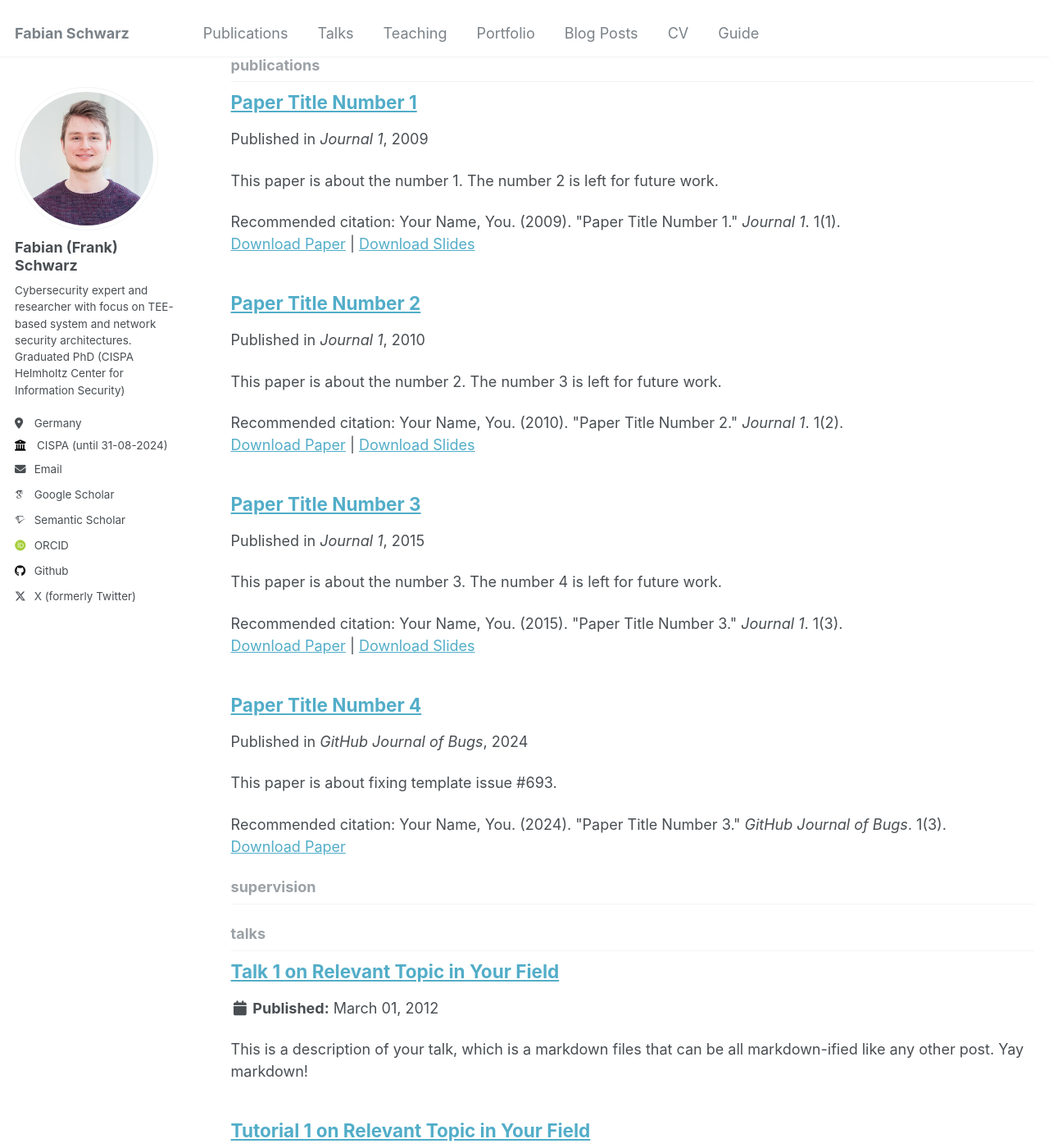
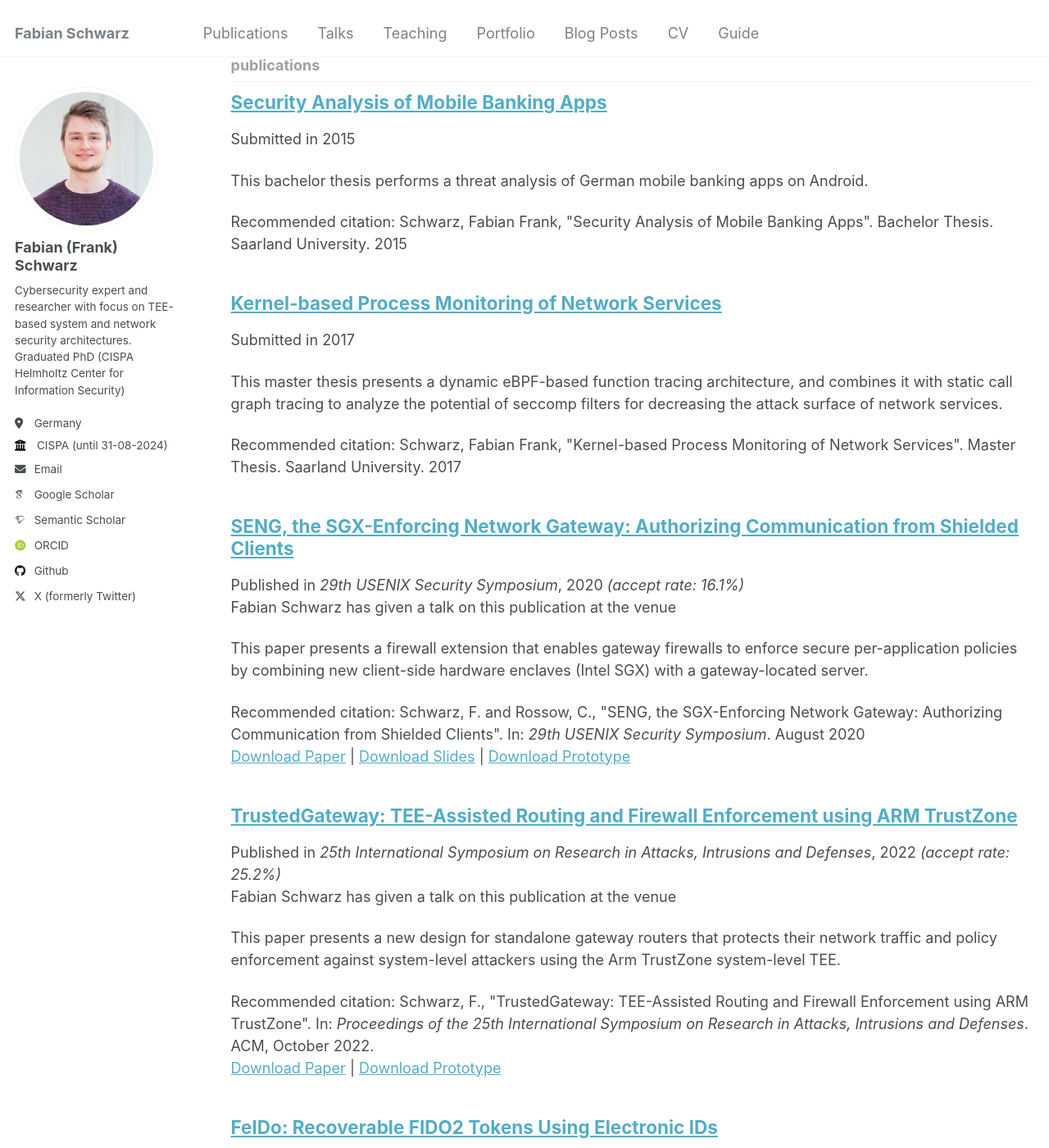
Before and after one commit to fa-schwarz/fa-schwarz.github.io, a Jekyll site: the page built from _pages/collection-archive.html, in a window 1280 px wide and 1400 px high, scrolled down 1049 px. Shown: the whole window at 82% size. Built offline with Jekyll 4.4.1, drawn with Linux system fonts in a browser that asks for light colours; some web fonts are replaced; some of the changed text lies outside the part shown.

Commit message:
Added list of publications

```diff
--- a/_includes/archive-single.html
+++ b/_includes/archive-single.html
@@ -38,10 +38,20 @@
       <p class="page__meta"><i class="fa fa-clock-o" aria-hidden="true"></i> {% include read-time.html %}</p>
     {% endif %}
 
-        {% if post.collection == 'teaching' %}
+        {% if post.collection == 'supervision' %}
           <p> {{ post.type }}, <i>{{ post.venue }}</i>, {{ post.date | default: "1900-01-01" | date: "%Y" }} </p>
         {% elsif post.collection == 'publications' %}
-          <p>Published in <i>{{ post.venue }}</i>, {{ post.date | default: "1900-01-01" | date: "%Y" }} </p>
+          {% if post.category == 'unpublished' %}
+            <p>Not yet published</p>
+          {% elsif post.category == 'master' or post.category == 'bachelor' %}
+            <p>Submitted in {{ post.date | default: "1900-01-01" | date: "%Y" }}</p>
+          {% else %}
+            <p>Published in <i>{{ post.venue }}</i>, {{ post.date | default: "1900-01-01" | date: "%Y" }} <i>(accept rate: {{ post.accept-rate }})</i>
+            {% if post.talk == 'y' %}
+            <br/>Fabian Schwarz has given a talk on this publication at the venue
+            {% endif %}
+            </p>
+          {% endif %}
         {% elsif post.date %}
          <p class="page__date"><strong><i class="fa fa-fw fa-calendar" aria-hidden="true"></i> {{ site.data.ui-text[site.locale].date_label | default: "Published:" }}</strong> <time datetime="{{ post.date | default: "1900-01-01" | date_to_xmlschema }}">{{ post.date | default: "1900-01-01" | date: "%B %d, %Y" }}</time></p>
         {% endif %}
@@ -52,6 +62,39 @@
     <p class="archive__item-excerpt" itemprop="description"><p>{{ post.excerpt | markdownify | remove: '<p>' | remove: '</p>' }}<strong><a href="{{ base_path }}{{ post.url }}" rel="permalink"> Read more</a></strong></p></p>
     {% endif %}
 
+    {% if post.protourl %}
+      {% if post.citation and post.paperurl and post.slidesurl %}
+        <p>Recommended citation: {{ post.citation }}<br /><a href="{{ post.paperurl }}">Download Paper</a> | <a href="{{ post.slidesurl }}">Download Slides</a> | <a href="{{ post.protourl }}">Download Prototype</a></p>
+      {% elsif post.citation and post.paperurl %}
+        <p>Recommended citation: {{ post.citation }}<br /><a href="{{ post.paperurl }}">Download Paper</a> | <a href="{{ post.protourl }}">Download Prototype</a></p>
+      {% elsif post.citation and post.slidesurl %}
+        <p>Recommended citation: {{ post.citation }}<br /><a href="{{ post.slidesurl }}">Download Slides</a> | <a href="{{ post.protourl }}">Download Prototype</a></p>
+      {% elsif post.citation %}
+        <p>Recommended citation: {{ post.citation }}<br /><a href="{{ post.protourl }}">Download Prototype</a></p>
+      {% elsif post.paperurl %}
+        <p><a href="{{ post.paperurl }} ">Download Paper</a> | <a href="{{ post.protourl }}">Download Prototype</a></p>
+      {% elsif post.slidesurl %}
+        <p><a href="{{ post.slidesurl }}">Download Slides</a> | <a href="{{ post.protourl }}">Download Prototype</a></p>
+      {% else %}
+        <p><a href="{{ post.protourl }}">Download Prototype</a></p>
+      {% endif %}
+    {% else %}
+      {% if post.citation and post.paperurl and post.slidesurl %}
+        <p>Recommended citation: {{ post.citation }}<br /><a href="{{ post.paperurl }}">Download Paper</a> | <a href="{{ post.slidesurl }}">Download Slides</a></p>
+      {% elsif post.citation and post.paperurl %}
+        <p>Recommended citation: {{ post.citation }}<br /><a href="{{ post.paperurl }}">Download Paper</a></p>
+      {% elsif post.citation and post.slidesurl %}
+        <p>Recommended citation: {{ post.citation }}<br /><a href="{{ post.slidesurl }}">Download Slides</a></p>
+      {% elsif post.citation %}
+        <p>Recommended citation: {{ post.citation }}</p>
+      {% elsif post.paperurl %}
+        <p><a href=" {{ post.paperurl }} ">Download Paper</a></p>
+      {% elsif post.slidesurl %}
+        <p>Download <a href="{{ post.slidesurl }}">Download Slides</a></p></p>
+      {% endif %}
+    {% endif %}
+
+  <!--
     {% if post.citation and post.paperurl and post.slidesurl %}
       <p>Recommended citation: {{ post.citation }}<br /><a href="{{ post.paperurl }}">Download Paper</a> | <a href="{{ post.slidesurl }}">Download Slides</a></p>
     {% elsif post.citation and post.paperurl %}
@@ -65,6 +108,7 @@
     {% elsif post.slidesurl %}
       <p>Download <a href="{{ post.slidesurl }}">Download Slides</a></p></p>
     {% endif %}
+  -->
 
   </article>
 </div>
--- a/_publications/2009-10-01-paper-title-number-1.md
+++ /dev/null
@@ -1,14 +0,0 @@
----
-title: "Paper Title Number 1"
-collection: publications
-category: manuscripts
-permalink: /publication/2009-10-01-paper-title-number-1
-excerpt: 'This paper is about the number 1. The number 2 is left for future work.'
-date: 2009-10-01
-venue: 'Journal 1'
-slidesurl: 'http://academicpages.github.io/files/slides1.pdf'
-paperurl: 'http://academicpages.github.io/files/paper1.pdf'
-citation: 'Your Name, You. (2009). &quot;Paper Title Number 1.&quot; <i>Journal 1</i>. 1(1).'
----
-
-The contents above will be part of a list of publications, if the user clicks the link for the publication than the contents of section will be rendered as a full page, allowing you to provide more information about the paper for the reader. When publications are displayed as a single page, the contents of the above "citation" field will automatically be included below this section in a smaller font.
--- a/_publications/2010-10-01-paper-title-number-2.md
+++ /dev/null
@@ -1,14 +0,0 @@
----
-title: "Paper Title Number 2"
-collection: publications
-category: manuscripts
-permalink: /publication/2010-10-01-paper-title-number-2
-excerpt: 'This paper is about the number 2. The number 3 is left for future work.'
-date: 2010-10-01
-venue: 'Journal 1'
-slidesurl: 'http://academicpages.github.io/files/slides2.pdf'
-paperurl: 'http://academicpages.github.io/files/paper2.pdf'
-citation: 'Your Name, You. (2010). &quot;Paper Title Number 2.&quot; <i>Journal 1</i>. 1(2).'
----
-
-The contents above will be part of a list of publications, if the user clicks the link for the publication than the contents of section will be rendered as a full page, allowing you to provide more information about the paper for the reader. When publications are displayed as a single page, the contents of the above "citation" field will automatically be included below this section in a smaller font.
--- /dev/null
+++ b/_publications/2015-09-29-bachelor.md
@@ -0,0 +1,21 @@
+---
+title: "Security Analysis of Mobile Banking Apps"
+collection: publications
+category: bachelor
+permalink: /publication/bachelor
+excerpt: 'This bachelor thesis performs a threat analysis of German mobile banking apps on Android.'
+date: 2015-09-29
+citation: 'Schwarz, Fabian Frank, &quot;Security Analysis of Mobile Banking Apps&quot;. Bachelor Thesis. Saarland University. 2015'
+---
+
+**Abstract**
+
+Nowadays, mobile banking services provide a convenient way to access one's bank account everywhere, at any time and from any mobile device.
+However, there is less knowledge about the security mechanisms offered by mobile banking apps in order to protect the user against malicious entities.
+In this Bachelor Thesis, we therefore provide the first in-depth security analysis of up-to-date mobile banking apps based on a sample of 11 banking apps selected from the Google Playstore.
+
+Thereby, we leverage reverse engineering, as well as static and dynamic analysis tools, in order to investigate the attack surface and attack vectors resulting from the structure, application components and network communication.
+We especially present vulnerabilities exploitable by a malicious app via on-device attacks, caused by insecure IPC endpoints and missing input sanitization.
+Furthermore, critical pishing and MITM scenarios based on unencrypted HTTP traffic are outlined.
+
+Finally, we show the insufficient deployment of obfuscation and certificate pinning and conclude with an outlook on mobile banking security, amongst others w.r.t. mobile specific TAN procedures.
--- a/_publications/2015-10-01-paper-title-number-3.md
+++ /dev/null
@@ -1,14 +0,0 @@
----
-title: "Paper Title Number 3"
-collection: publications
-category: manuscripts
-permalink: /publication/2015-10-01-paper-title-number-3
-excerpt: 'This paper is about the number 3. The number 4 is left for future work.'
-date: 2015-10-01
-venue: 'Journal 1'
-slidesurl: 'http://academicpages.github.io/files/slides3.pdf'
-paperurl: 'http://academicpages.github.io/files/paper3.pdf'
-citation: 'Your Name, You. (2015). &quot;Paper Title Number 3.&quot; <i>Journal 1</i>. 1(3).'
----
-
-The contents above will be part of a list of publications, if the user clicks the link for the publication than the contents of section will be rendered as a full page, allowing you to provide more information about the paper for the reader. When publications are displayed as a single page, the contents of the above "citation" field will automatically be included below this section in a smaller font.
--- /dev/null
+++ b/_publications/2017-11-09-master.md
@@ -0,0 +1,21 @@
+---
+title: "Kernel-based Process Monitoring of Network Services"
+collection: publications
+category: master
+permalink: /publication/master
+excerpt: 'This master thesis presents a dynamic eBPF-based function tracing architecture, and combines it with static call graph tracing to analyze the potential of seccomp filters for decreasing the attack surface of network services.'
+date: 2017-11-09
+citation: 'Schwarz, Fabian Frank, &quot;Kernel-based Process Monitoring of Network Services&quot;. Master Thesis. Saarland University. 2017'
+---
+
+**Abstract**
+
+Several tracing and intrusion detection techniques have been proposed to capture process behaviour and detect known attack signatures (misuse detection) of derivations from benign behaviour models (anomaly detection) caused by malware or exploitation of benign services.
+We revisit process tracing techniques and evaluate their tradeoffs for use in anomaly detection systems.
+We focus on the Linux operating system (OS) which is frequently used for hosting critical network services and limit our discussion to kernel-based approaches as they provide a reasonable tradeoff between isolation and system access compared to user and hypervisor level approaches.
+We present our extended function tracing architecture based on the new enhanced BPF system and perform a detailed application study of the tracer on wide-spread network services (NTP, DNS and SMTP) including a coverage and behaviour analysis.
+
+We show that services react with request-specific function calls and do not use over 80% of the available system calls.
+We discuss the implications of our insights for behaviour models and seccomp-based system call filtering.
+We measure the performance impact of our tracer on the tracee with the industry-standardized SPEC CPU 2006 benchmark revealing an average overhead of 6.67&#181;s per user function call.
+Finally, we discuss the reaction time of our monitor for live deployment and show that it is best under constantly high event load with a minimum of about 1.9&#181;s per event.
--- /dev/null
+++ b/_publications/2020-08-12-seng.md
@@ -0,0 +1,19 @@
+---
+title: "SENG, the SGX-Enforcing Network Gateway: Authorizing Communication from Shielded Clients"
+collection: publications
+category: conferences
+permalink: /publication/seng
+talk: 'y'
+excerpt: 'This paper presents a firewall extension that enables gateway firewalls to enforce secure per-application policies by combining new client-side hardware enclaves (Intel SGX) with a gateway-located server.'
+date: 2020-08-12
+accept-rate: '16.1%'
+venue: '29th USENIX Security Symposium'
+slidesurl: 'https://fa-schwarz.github.io/files/slides-schwarz-seng-usenix2020.pdf'
+paperurl: 'https://fa-schwarz.github.io/files/schwarz-seng-usenix2020.pdf'
+protourl: 'https://github.com/sengsgx'
+citation: 'Schwarz, F. and Rossow, C., &quot;SENG, the SGX-Enforcing Network Gateway: Authorizing Communication from Shielded Clients&quot;. In: <i>29th USENIX Security Symposium</i>. August 2020'
+---
+
+Network administrators face a security-critical dilemma. While they want to tightly contain their hosts, they usually have to relax firewall policies to support a large variety of applications. However, liberal policies like this enable data exfiltration by unknown (and untrusted) client applications. An inability to attribute communication accurately and reliably to applications is at the heart of this problem. Firewall policies are restricted to coarse-grained features that are easy to evade and mimic, such as protocols or port numbers.
+
+We present SENG, a network gateway that enables firewalls to reliably attribute traffic to an application. SENG shields an application in an SGX-tailored LibOS and transparently establishes an attestation-based DTLS channel between the SGX enclave and the central network gateway. Consequently, administrators can perfectly attribute traffic to its originating application, and thereby enforce fine-grained per-application communication policies at a central firewall. Our prototype implementation demonstrates that SENG (i) allows administrators to readily use their favorite firewall to enforce network policies on a certified per-application basis and (ii) prevents local system-level attackers from interfering with the shielded application's communication.
--- /dev/null
+++ b/_publications/2022-10-26-trustedgateway.md
@@ -0,0 +1,19 @@
+---
+title: "TrustedGateway: TEE-Assisted Routing and Firewall Enforcement using ARM TrustZone"
+collection: publications
+category: conferences
+permalink: /publication/trugw
+talk: 'y'
+excerpt: 'This paper presents a new design for standalone gateway routers that protects their network traffic and policy enforcement against system-level attackers using the Arm TrustZone system-level TEE.'
+date: 2022-10-16
+accept-rate: '25.2%'
+venue: '25th International Symposium on Research in Attacks, Intrusions and Defenses'
+#slidesurl: 'https://academicpages.github.io/files/slides2.pdf'
+paperurl: 'https://fa-schwarz.github.io/files/schwarz-trustedgateway-raid2022.pdf'
+protourl: 'https://github.com/trugw'
+citation: 'Schwarz, F., &quot;TrustedGateway: TEE-Assisted Routing and Firewall Enforcement using ARM TrustZone&quot;. In: <i>Proceedings of the 25th International Symposium on Research in Attacks, Intrusions and Defenses</i>. ACM, October 2022.'
+---
+
+Gateway routers are at the heart of every network infrastructure, interconnecting subnetworks and enforcing access control policies using firewalls. However, their central position makes them high-value targets for network compromises. Typically, gateways are erroneously assumed to be hardened against software vulnerabilities (“bastion host”). In fact, though, they inherit the attack surface of their underlying commodity OSes which together with the wealth of auxiliary services available on both consumer and enterprise gateways—web and VoIP, file sharing, remote logins, monitoring, etc.—undermines this belief. This is underlined by a plethora of recent CVEs for commodity OSes and services of popular routers which resulted in authentication bypass or remote code execution thus enabling attackers full control over their security policies.
+
+We present TrustedGateway (TruGW), a new gateway architecture, which isolates “core” networking features—routing and firewall—from error-prone auxiliary services and gateway OSes. TruGW leverages a TEE-assisted design to protect the network path and policies while staying compatible with commodity gateway platforms. TruGW uses ARM TrustZone to protect the NIC and traffic processing from a fully-compromised gateway and permits policy updates only by trusted remote administrators. That way, TruGW can readily guarantee the secure enforcement of trusted policies on commodity gateways. TruGW’s small attack surface is a key enabler to regain trust in core network infrastructures.
--- /dev/null
+++ b/_publications/2022-11-07-feido.md
@@ -0,0 +1,19 @@
+---
+title: "FeIDo: Recoverable FIDO2 Tokens Using Electronic IDs"
+collection: publications
+category: conferences
+permalink: /publication/feido
+talk: 'y'
+excerpt: 'This paper addresses the cost and recovery issues of FIDO2 web authentication by presenting a design that combines electronic IDs with a TEE-protected credential service to derive secure attribute-based FIDO2 credentials.'
+date: 2022-11-07
+accept-rate: '19.3%'
+venue: '2022 ACM SIGSAC Conference on Computer and Communications Security'
+#slidesurl: 'https://academicpages.github.io/files/slides3.pdf'
+paperurl: 'https://fa-schwarz.github.io/files/schwarz-feido-ccs2022.pdf'
+protourl: 'https://github.com/feido-token'
+citation: 'Schwarz, F., Do, K., Heide, G., Hanzlik, L., and Rossow, C., &quot;FeIDo: Recoverable FIDO2 Tokens Using Electronic IDs&quot;. In: <i>Proceedings of the ACM SIGSAC Conference on Computer and Communications Security</i>. November 2022'
+---
+
+Two-factor authentication (2FA) mitigates the security risks of passwords as sole authentication factor. FIDO2---the de facto standard for interoperable web authentication---leverages strong, hardware-backed second factors. However, practical challenges hinder wider FIDO2 user adoption for 2FA tokens, such as the extra costs (20-30 per token) or the risk of inaccessible accounts upon token loss/theft.
+
+To tackle the above challenges, we propose FeIDo, a virtual FIDO2 token that combines the security and interoperability of FIDO2 2FA authentication with the prevalence of existing eIDs (e.g., electronic passports). Our core idea is to derive FIDO2 credentials based on personally-identifying and verifiable attributes---name, date of birth, and place of birth---that we obtain from the user's eID. As these attributes do not change even for refreshed eID documents, the credentials "survive" token loss. Even though FeIDo operates on privacy-critical data, all personal data and resulting FIDO2 credentials stay unlinkable, are never leaked to third parties, and are securely managed in attestable hardware containers (e.g., SGX enclaves). In contrast to existing FIDO2 tokens, FeIDo can also derive and share verifiable meta attributes (anonymous credentials) with web services. These enable verified but pseudonymous user checks, e.g., for age verification (e.g., "is adult").
--- /dev/null
+++ b/_publications/2023-01-20-feido-extended.md
@@ -0,0 +1,19 @@
+---
+title: "FeIDo: Recoverable FIDO2 Tokens Using Electronic IDs (Extended Version)"
+collection: publications
+category: techreports
+permalink: /publication/feido-extended
+talk: 'n'
+excerpt: 'This technical report is an extended version of our [FeIDo research paper](http://fa-schwarz.github.io/publication/2022-11-07-feido). FeIDo addresses the cost and recovery issues of FIDO2 web authentication by combining electronic IDs with a TEE-protected credential service to derive secure attribute-based FIDO2 credentials.'
+date: 2023-01-20
+venue: 'Publication Database of CISPA Helmholtz Center for Information Security (research paper: ACM CCS 2022)'
+paperurl: 'https://fa-schwarz.github.io/files/schwarz-feido-extended-jan2023.pdf'
+protourl: 'https://github.com/feido-token'
+citation: 'Schwarz, F., Do, K., Heide, G., Hanzlik, L., and Rossow, C., &quot;FeIDo: Recoverable FIDO2 Tokens Using Electronic IDs&quot;. Technical Report. January 2023'
+---
+
+This technical report is an extended version of our [FeIDo research paper](http://fa-schwarz.github.io/publication/feido).
+
+Two-factor authentication (2FA) mitigates the security risks of passwords as sole authentication factor. FIDO2---the de facto standard for interoperable web authentication---leverages strong, hardware-backed second factors. However, practical challenges hinder wider FIDO2 user adoption for 2FA tokens, such as the extra costs (20-30 per token) or the risk of inaccessible accounts upon token loss/theft.
+
+To tackle the above challenges, we propose FeIDo, a virtual FIDO2 token that combines the security and interoperability of FIDO2 2FA authentication with the prevalence of existing eIDs (e.g., electronic passports). Our core idea is to derive FIDO2 credentials based on personally-identifying and verifiable attributes---name, date of birth, and place of birth---that we obtain from the user's eID. As these attributes do not change even for refreshed eID documents, the credentials "survive" token loss. Even though FeIDo operates on privacy-critical data, all personal data and resulting FIDO2 credentials stay unlinkable, are never leaked to third parties, and are securely managed in attestable hardware containers (e.g., SGX enclaves). In contrast to existing FIDO2 tokens, FeIDo can also derive and share verifiable meta attributes (anonymous credentials) with web services. These enable verified but pseudonymous user checks, e.g., for age verification (e.g., "is adult").
--- a/_publications/2024-02-17-paper-title-number-4.md
+++ /dev/null
@@ -1,13 +0,0 @@
----
-title: "Paper Title Number 4"
-collection: publications
-category: conferences
-permalink: /publication/2024-02-17-paper-title-number-4
-excerpt: 'This paper is about fixing template issue #693.'
-date: 2024-02-17
-venue: 'GitHub Journal of Bugs'
-paperurl: 'http://academicpages.github.io/files/paper3.pdf'
-citation: 'Your Name, You. (2024). &quot;Paper Title Number 3.&quot; <i>GitHub Journal of Bugs</i>. 1(3).'
----
-
-The contents above will be part of a list of publications, if the user clicks the link for the publication than the contents of section will be rendered as a full page, allowing you to provide more information about the paper for the reader. When publications are displayed as a single page, the contents of the above "citation" field will automatically be included below this section in a smaller font.
--- /dev/null
+++ b/_publications/2024-08-14-00seven.md
@@ -0,0 +1,19 @@
+---
+title: "00SEVen -- Re-enabling Virtual Machine Forensics: Introspecting Confidential VMs Using Privileged in-VM Agents"
+collection: publications
+category: conferences
+permalink: /publication/00seven
+talk: 'y'
+excerpt: 'This paper enables secure remote inspection of confidential AMD SEV-SNP virtual machines by introducing a VMPL0-protected in-VM agent and a VMPL-aware network channel.'
+date: 2024-08-14
+accept-rate: 'TBA'
+venue: '33rd USENIX Security Symposium'
+slidesurl: 'https://fa-schwarz.github.io/files/slides-schwarz-00seven-usenix2024.pdf'
+paperurl: 'https://fa-schwarz.github.io/files/schwarz-00seven-usenix2024.pdf'
+protourl: 'https://github.com/sev-vmi'
+citation: 'Schwarz, F. and Rossow, C., &quot;00SEVen -- Re-enabling Virtual Machine Forensics: Introspecting Confidential VMs Using Privileged in-VM Agents&quot;. In: <i>33rd USENIX Security Symposium</i>. August 2024'
+---
+
+The security guarantees of confidential VMs (e.g., AMD's SEV) are a double-edged sword: Their protection against undesired VM inspection by malicious or compromised cloud operators inherently renders existing VM introspection (VMI) services infeasible. However, considering that these VMs particularly target sensitive workloads (e.g., finance), their customers demand secure forensic capabilities.
+
+In this paper, we enable VM owners to remotely inspect their confidential VMs without weakening the VMs' protection against the cloud platform. In contrast to naïve in-VM memory aggregation tools, our approach (dubbed 00SEVen) is isolated from strong in-VM attackers and thus resistant against kernel-level attacks, and it provides VMI features beyond memory access. 00SEVen leverages the recent intra-VM privilege domains of AMD SEV-SNP—called VMPLs—and extends the QEMU/KVM hypervisor to provide VMPL-aware network I/O and VMI-assisting hypercalls. That way, we can serve VM owners with a protected in-VM forensic agent. The agent provides VM owners with attested remote memory and VM register introspection, secure pausing of the analysis target, and page access traps and function traps, all isolated from the cloud platform (incl. hypervisor) and in-VM rootkits.
--- /dev/null
+++ b/_publications/2024-12-31-riscv.md
@@ -0,0 +1,19 @@
+---
+title: "RISC-V Security Extension (placeholder title)"
+collection: publications
+category: unpublished
+permalink: /publication/riscv
+# talk: 'n'
+excerpt: 'This paper presents a lightweight security extension for RISC-V CPUs. The paper is currently under revision.'
+# date: 2024-08-14
+# venue: 'tba'
+# slidesurl: 'https://fa-schwarz.github.io/files/'
+# paperurl: 'https://fa-schwarz.github.io/files/'
+# protourl: 'https://github.com/'
+# citation: 'Schwarz, F., Rossow, C., tba., &quot;tba&quot;. In: <i>tba</i>. tba 2024'
+---
+
+RISC-V provides an open CPU ISA which enables innovative research on new CPU extensions, e.g., for memory protection.
+This is a pending project (under revision) which proposes a new lightweight security extension for RISC-V CPUs.
+
+More information is about to follow once the paper has been published.
```
Also changed, not shown: _layouts/single.html (+38 -2 lines), 1 other file.
